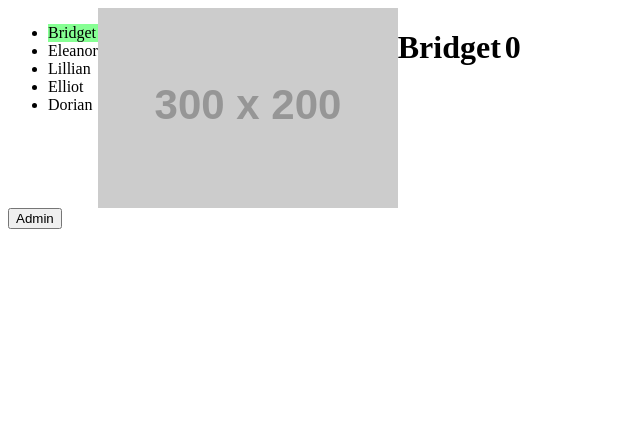
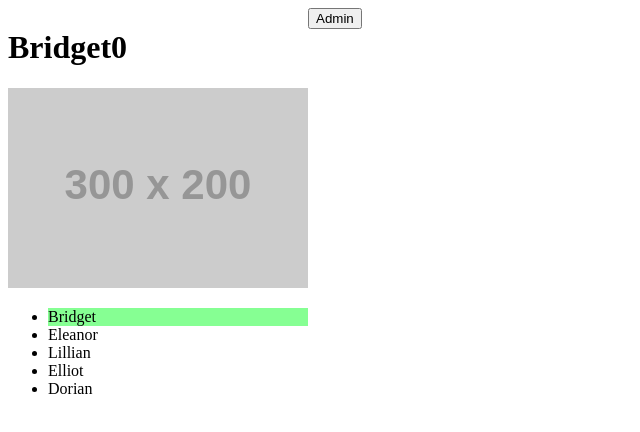
Before and after one commit to aricept/catclicker, a plain HTML site: page index.html in a window 1280 px wide. Shown: the whole page, without its empty margins (0-640 px from the left). Drawn offline with Linux system fonts and the light colour scheme; placeholder pictures from the web are drawn by us.

Commit message:
Rearrange elements for better styling

```diff
--- a/index.html
+++ b/index.html
@@ -5,9 +5,14 @@
   </head>
   <body>
   	<div class="container">
-  	  <ul id="catList"></ul>
-  	  <img id="catImg">
-  	  <h1 id="catName"></h1>&nbsp; <h1 id="score"></h1>
+      <div>
+        <div>
+          <h1><span id="catName" class="info"></span><span id="score" class="info"></span></h1>
+        </div>
+        <div>
+    	    <img id="catImg">
+        </div>
+        <ul id="catList"></ul>
   	</div>
   	<div id="admin">
   		<div id="admin-left">
```
